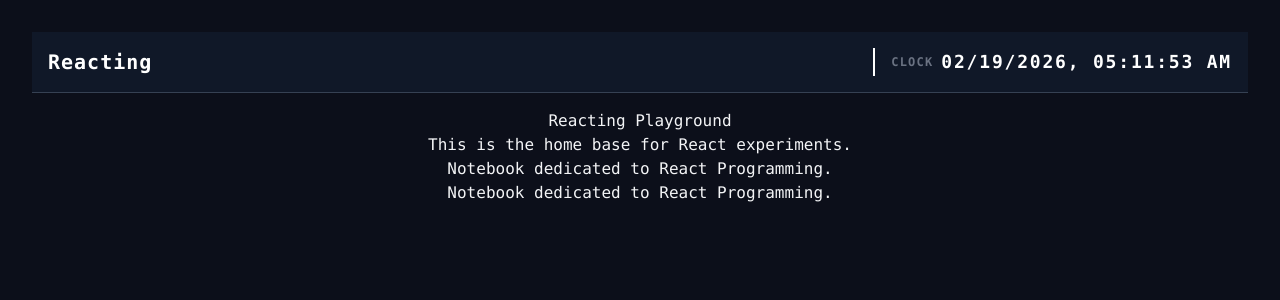
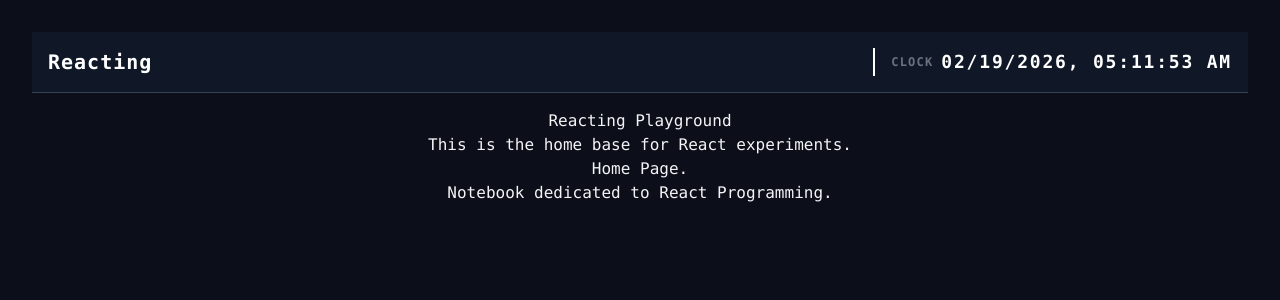
Before and after one commit to PythonButcher/reacting, a React (Vite) app: page / in a window 1280 px wide. Shown: the top 300 px of the page. Built offline with nearby package versions, Linux system fonts and the light colour scheme.

Commit message:
Update HomePage.jsx
updated homepage. get menu bar working next

```diff
--- a/src/pages/HomePage.jsx
+++ b/src/pages/HomePage.jsx
@@ -3,7 +3,7 @@ export default function HomePage() {
     <div>
       <h1>Reacting Playground</h1>
       <p>This is the home base for React experiments.</p>
-      <p> Notebook dedicated to React Programming.</p>
+      <p> Home Page.</p>
       <p> Notebook dedicated to React Programming.</p>
     </div>
   );
```
